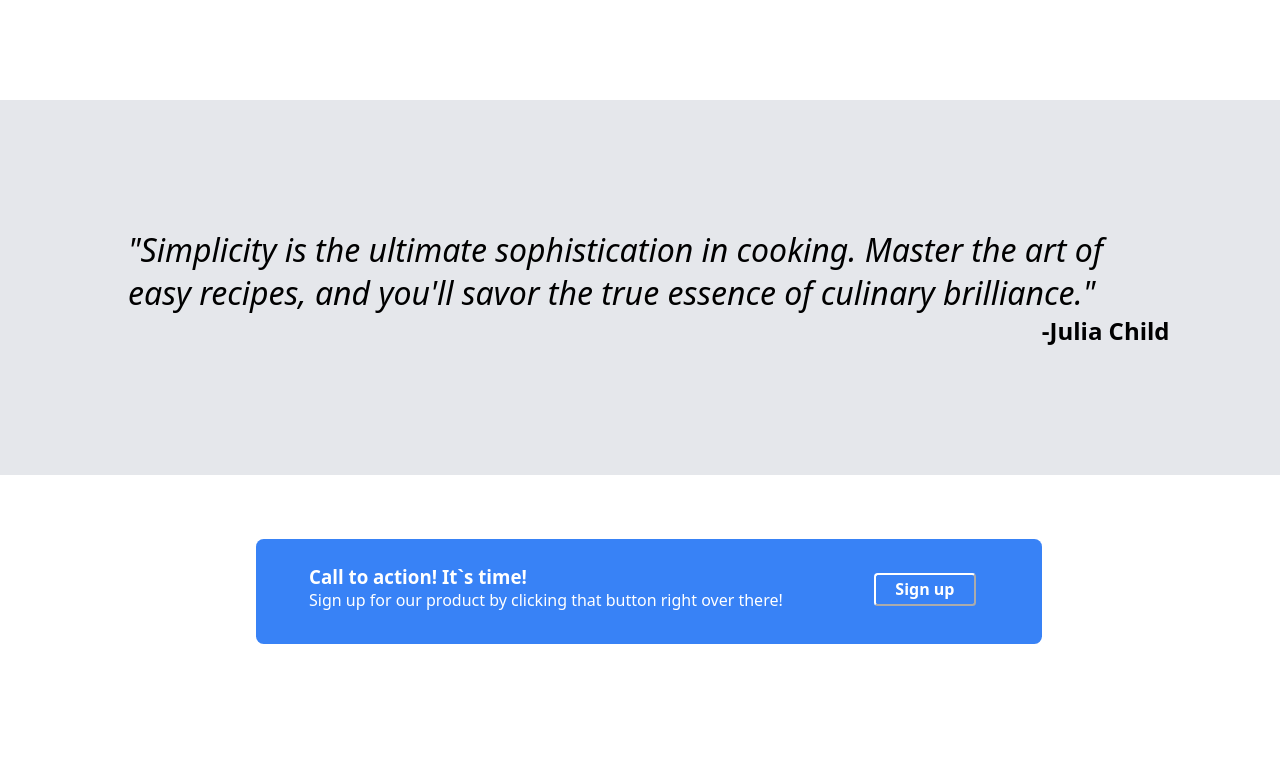
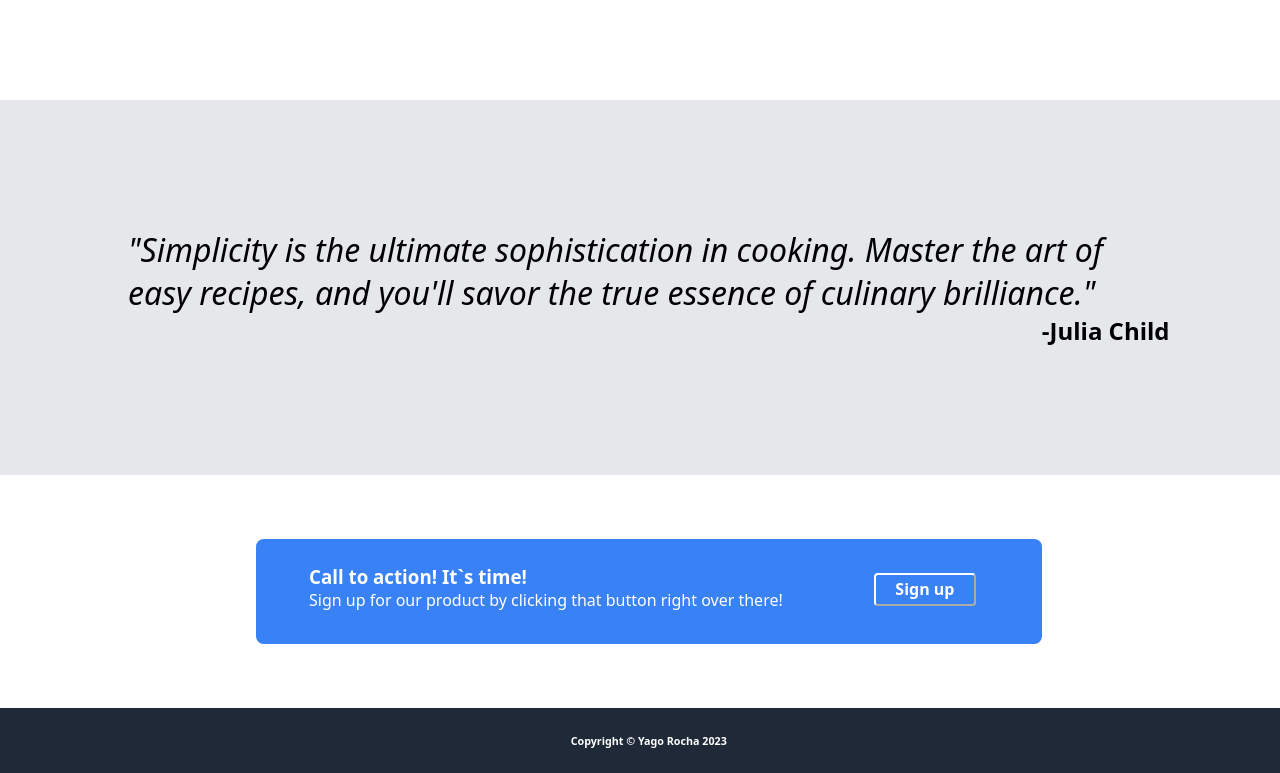
Before and after one commit to yagorocha99/landing, a plain HTML site: page index.html in a window 1280 px wide. Shown: the part 978-1751 px from the top of the page. Before the commit the page ends 1686 px from the top, so only its background shows below. Drawn offline with Linux system fonts and the light colour scheme.

Commit message:
Finished Footer

```diff
--- a/index.html
+++ b/index.html
@@ -79,6 +79,12 @@
             </div>
         </div>
 
+        <div class="footer">
+            <div>
+                <h6>Copyright © Yago Rocha 2023</h6>
+            </div>
+        </div>
+
     </div>
 
 </body>
--- a/style.css
+++ b/style.css
@@ -189,4 +189,13 @@
 
 /* Fim Sign */
 
-/* Inicio Rodape */
+/* Inicio Footer */
+
+.footer{
+    background-color: #1F2937;
+    color: white;
+    padding: 2vw;
+    text-align: center;
+}
+
+/* Fim Footer */
```
